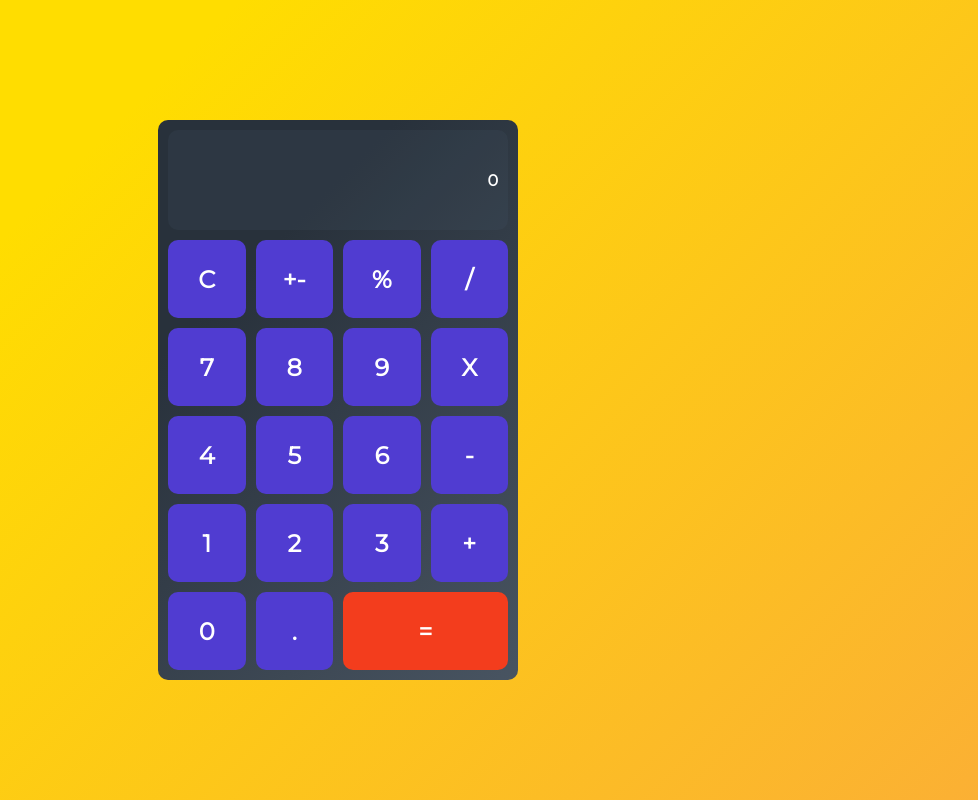
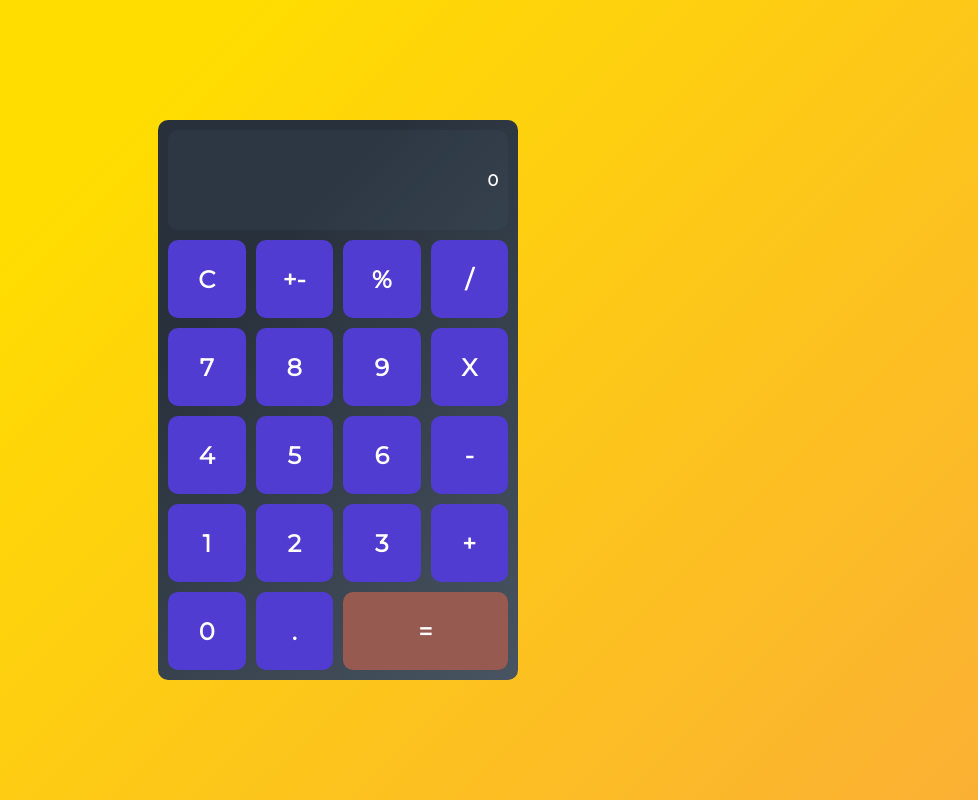
Before and after one commit to JonathanGatz/Calc_Modern, a React (Create React App) app in the folder calc_modern/: page / in a window 1280 px wide. Shown: the whole page, without its empty margins (302-1280 px from the left). Built offline with nearby package versions, Linux system fonts and the light colour scheme.

Commit message:
equal button adjustment

```diff
--- a/calc_modern/src/components/Button.css
+++ b/calc_modern/src/components/Button.css
@@ -15,7 +15,7 @@ button:hover {
 
 .equals {
   grid-column: 3 / 5;
-  background-color: rgb(243, 61, 29);
+  background-color: rgb(151, 90, 80);
 }
 
 .equals:hover {
```
